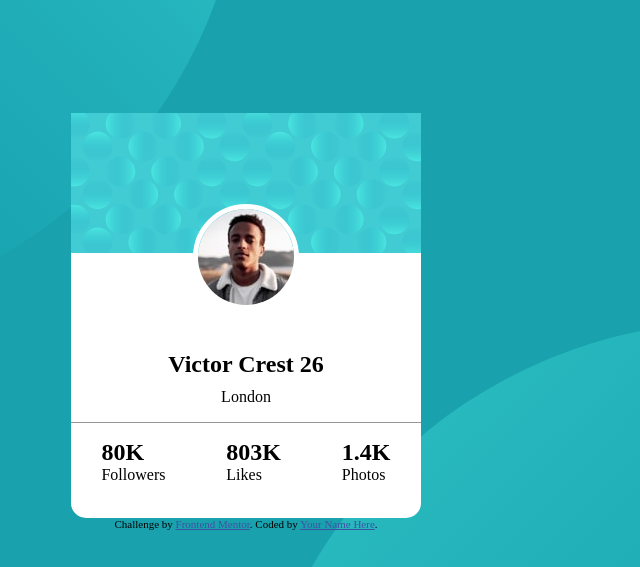
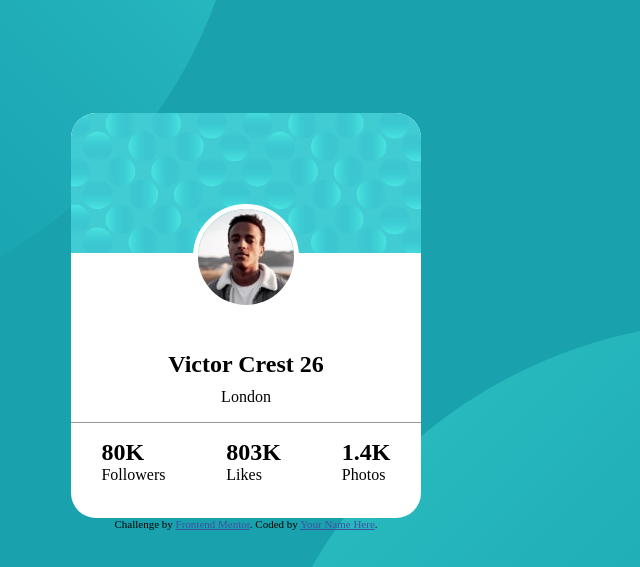
Before and after one commit to Yeffry921/Profile-Card, a plain HTML site: page index.html in a window 1280 px wide. Shown: the part 79-646 px from the top of the page, 394-1034 px from the left. Drawn offline with Linux system fonts and the light colour scheme.

Commit message:
fix border radius issue on top part

```diff
--- a/index.html
+++ b/index.html
@@ -26,7 +26,7 @@
 <body>
   <div class="card">
     <div class="profile-pic-section">
-      <img src="./images/bg-pattern-card.svg" alt="">
+      <img src="./images/bg-pattern-card.svg" class="profile-background-img" alt="">
       <img src="./images/image-victor.jpg" class="profile-img" alt="">
     </div>
 
--- a/style.css
+++ b/style.css
@@ -25,13 +25,12 @@ body {
   background-color: white;
   display: flex;
   flex-direction: column;
-  border-radius: 15px;
+  border-radius: 25px;
 }
 
 .profile-pic-section {
   position: relative;
   background-size: cover;
-  border: none;
   width: 100%;
   height: auto;
   margin-bottom: 2.5rem;
@@ -43,6 +42,10 @@ body {
   transform: translate(-50%, -50%);
   border-radius: 50%;
   border:5px solid white;
+}
+.profile-background-img {
+  border-top-left-radius: 25px;
+  border-top-right-radius: 25px;
 }
 .profile-title {
   text-align: center;
```
